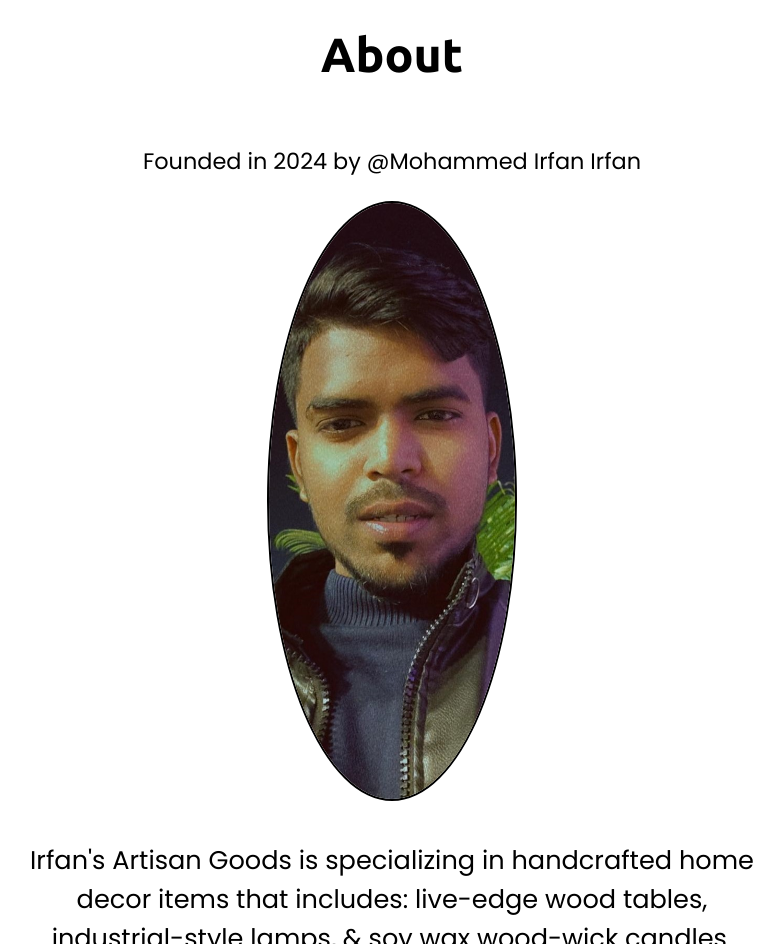
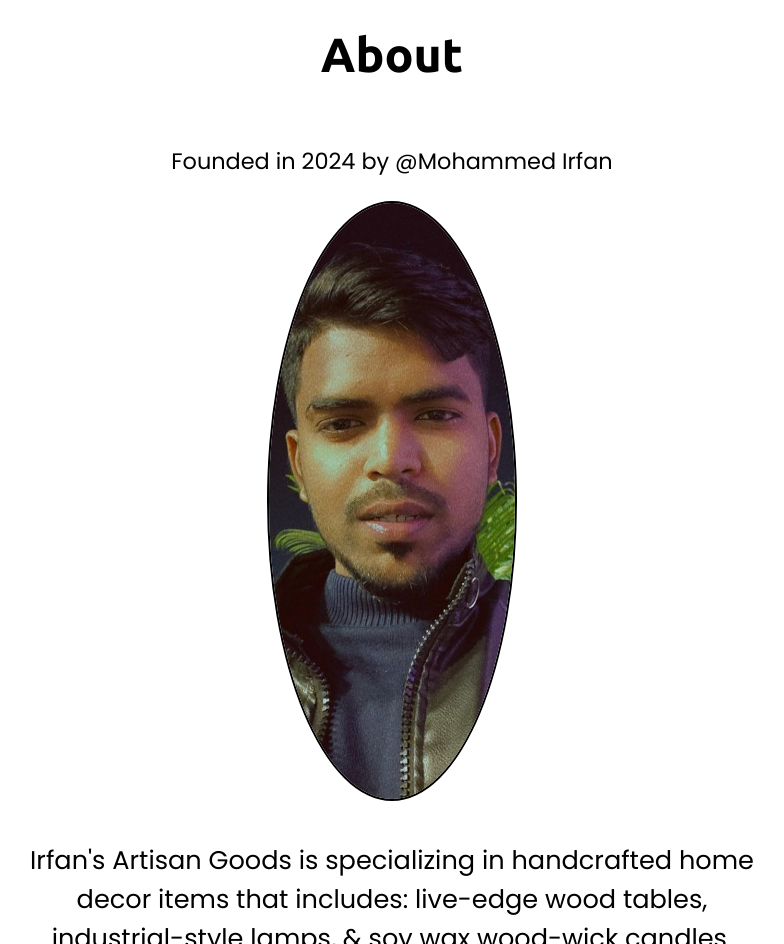
Before and after one commit to Irfankhan0909/Online-shop-website, a plain HTML site: page index.html in a window 1280 px wide. Shown: the part 1048-1992 px from the top of the page, without its empty margins (248-1032 px from the left). Drawn offline with Linux system fonts and the light colour scheme.

Commit message:
Update index.html

```diff
--- a/index.html
+++ b/index.html
@@ -49,7 +49,7 @@
 
     <h2 class="section-title">About</h2>
 
-    <p>Founded in 2024 by @Mohammed Irfan Irfan</p>
+    <p>Founded in 2024 by @Mohammed Irfan</p>
 
     <img class="owner-image" src="images/about/owner.jpg" alt="Owner" />
 
```
